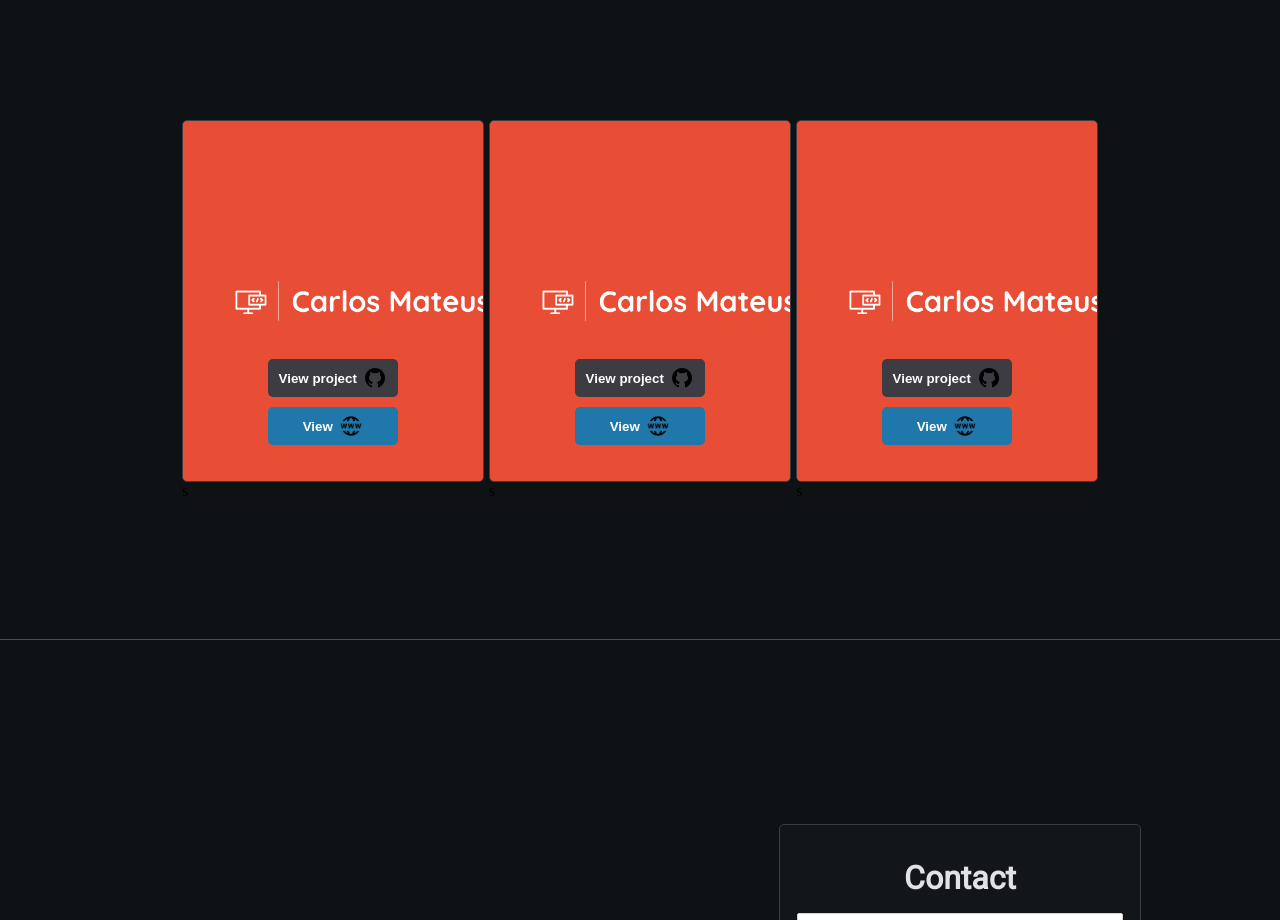
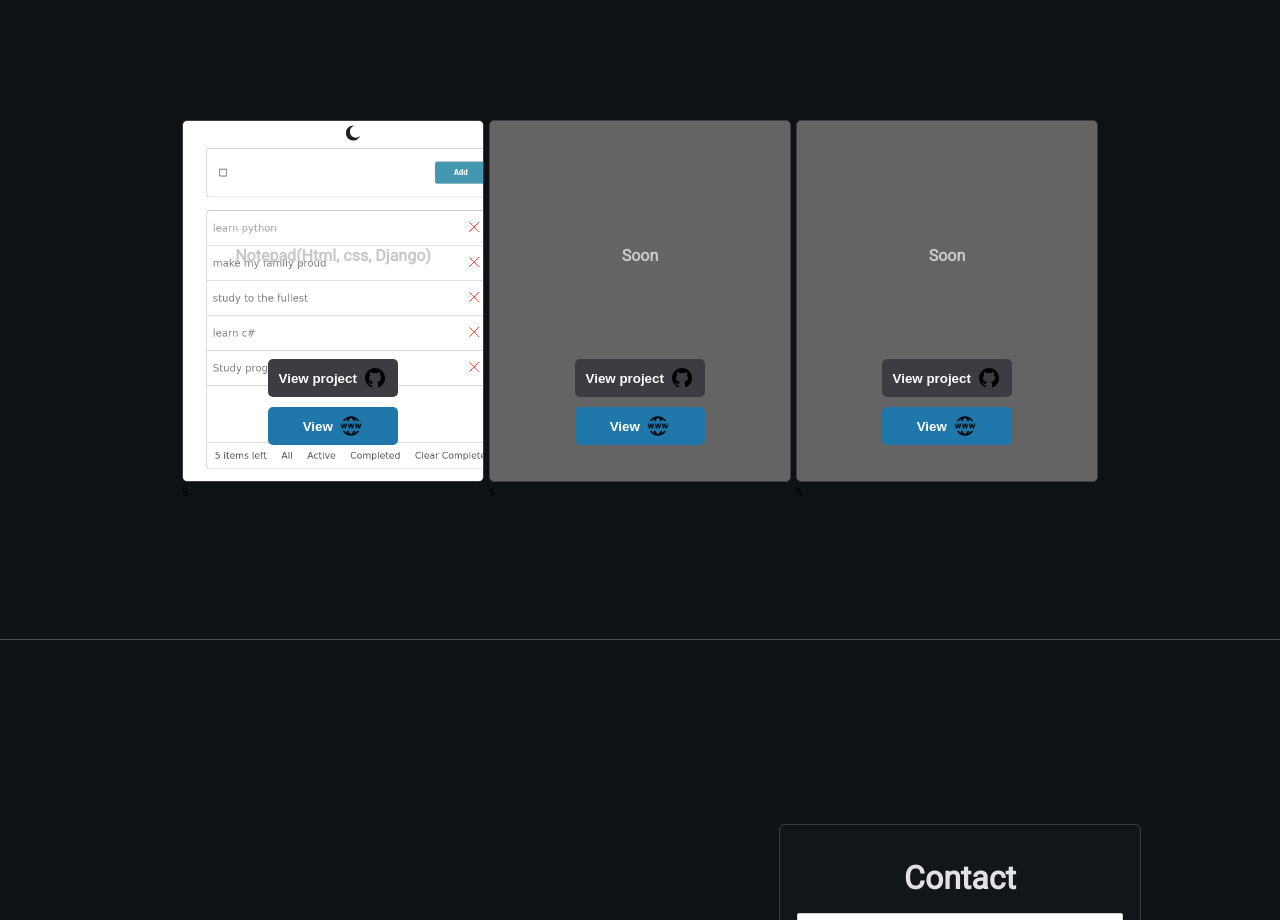
Before and after one commit to carlosmatateumateus/my-website, a React (Vite) app: page / in a window 1280 px wide. Shown: the part 2560-3480 px from the top of the page. Built offline with nearby package versions, Linux system fonts and the light colour scheme; a web font is replaced by a local one.

Commit message:
Update styles

```diff
--- a/src/components/Block.tsx
+++ b/src/components/Block.tsx
@@ -7,6 +7,7 @@ type Props = {
     children: string,
     src: string;
     propertie: string;
+    url_project: string,
 }
 
 const Block = (props: Props) =>{
@@ -28,15 +29,17 @@ const Block = (props: Props) =>{
                 </div>
     }
     else{
-        block = <div id='block' style={{backgroundImage: `url(${props.src})`}}>
-                    <div id="img-h">
-
+        block = <div id='block' style={{backgroundImage: `url(${props.src})`, backgroundColor: 'rgb(100, 100, 100'}}>
+                    <div id="img-h" style={{display: 'flex', justifyContent: 'center', alignItems: 'flex-end', color: 'rgb(200, 200, 200)'}}>
+                        <h1 style={{fontSize: '1em'}}>{props.title}</h1>
                     </div>
                     <div id="buttons" >
-                        <button id='view_project'>
-                            View project
-                            <img src={github_logo} alt="" />
-                        </button>
+                        <a href={props.url_project} style={{textDecoration: 'none'}} target="_blank">
+                            <button id='view_project'>
+                                View project
+                                <img src={github_logo} alt="" />
+                            </button>
+                        </a>
                         <button id="view_website">
                             View
                             <img src={site_logo} alt="" />
--- a/src/pages/Projects.tsx
+++ b/src/pages/Projects.tsx
@@ -3,7 +3,7 @@ import Block from '../components/Block';
 
 //Images
 
-import project1 from '../assets/images/project.jpeg';
+import project1 from '../assets/images/project1.png';
 import project2 from '../assets/images/project.jpeg';
 import project3 from '../assets/images/project.jpeg';
 
@@ -12,14 +12,14 @@ const Projects = () =>{
         <div id='projects'>
             <h1 className='title'>Projects</h1>
             <div className='block-only'>
-                <Block title='Python' src={project1} propertie="project">
-                    I have two years of experience with the Python language, I am currently studying backend development with it using the Django framework.
+                <Block title='Notepad(Html, css, Django)' src={project1} propertie="project" url_project='https://github.com/carlosmatateumateus/todo'>
+                    ...
                 </Block>
-                <Block title='Javascript' src={project2} propertie="project">
-                    I have 8 months of experience with Javascript. I'm currently studying React js and Redux.
+                <Block title='Soon' src="" propertie="project" url_project=''>
+                   ...
                 </Block>
-                <Block title='Front-end development' src={project3} propertie="project">
-                    I have 1 year of experience with web development. Using only html and css at the beginning and then other technologies, such as: Django, git...
+                <Block title='Soon' src="" propertie="project" url_project=''>
+                    ...
                 </Block>
             </div>
         </div>
```
Also changed, not shown: src/assets/images/project1.png (added).
